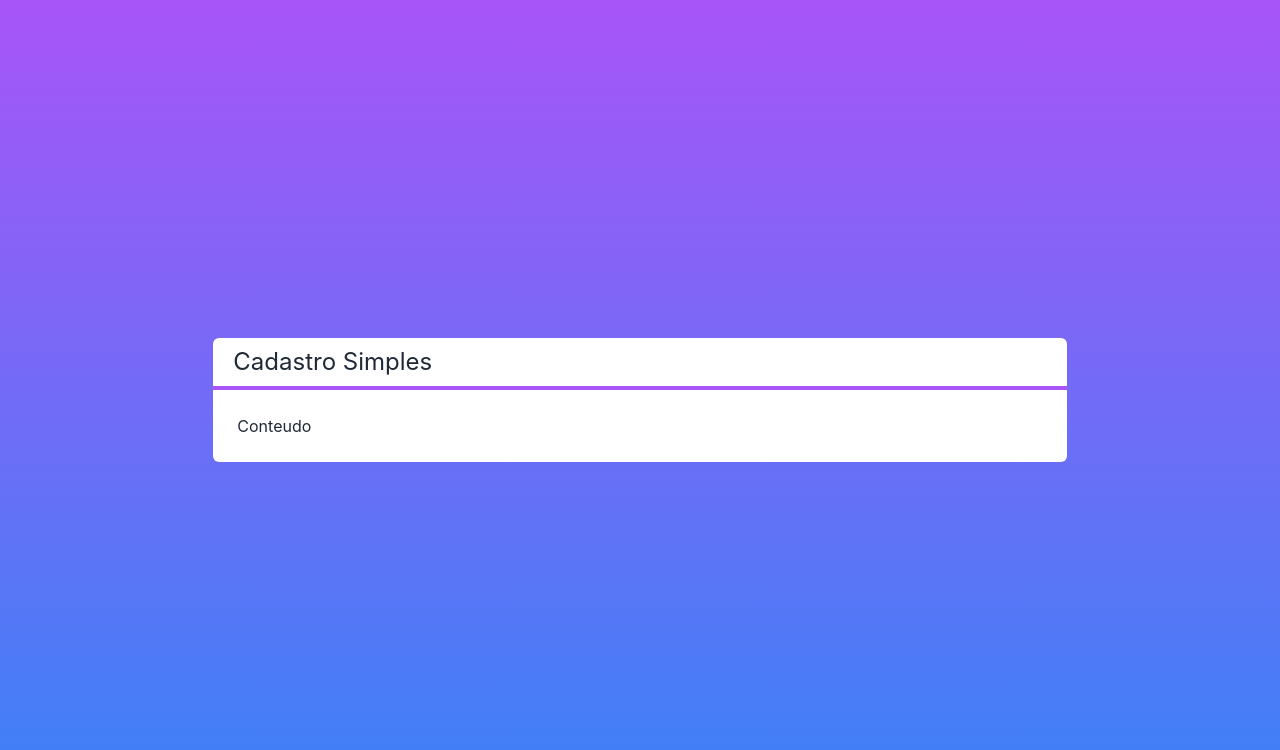
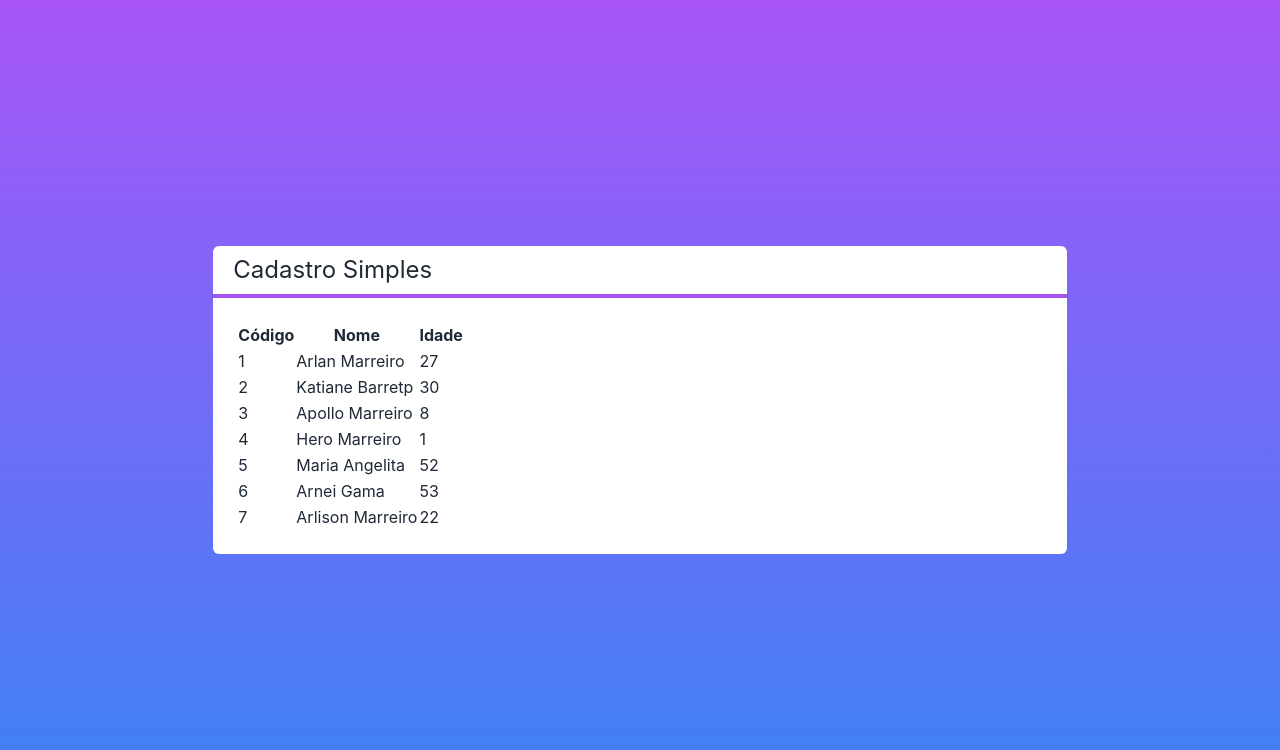
Before and after one commit to arlansonic/NextJS-Crud, a Next.js app: page / in a window 1280 px wide. Shown: the top 750 px of the page. Built offline with nearby package versions, Linux system fonts and the light colour scheme.

Commit message:
Componente Tablea

```diff
--- /dev/null
+++ b/src/components/Tabela.tsx
@@ -0,0 +1,42 @@
+import Cliente from '../core/Cliente'
+
+interface TabelaProps {
+    clientes: Cliente[]
+}
+
+export default function Tabela(props: TabelaProps) {
+
+    function renderizarCabecalho() {
+        return (
+            <tr>
+                <th>Código</th>
+                <th>Nome</th>
+                <th>Idade</th>
+            </tr>
+        )
+    }
+
+    function renderizarDados() {
+        return props.clientes?.map((cliente, i) => {
+            return (
+                <tr key={cliente.id}>
+                    <td>{cliente.id}</td>
+                    <td>{cliente.nome}</td>
+                    <td>{cliente.idade}</td>
+                </tr>
+            )
+        })
+    }
+
+    return (
+        <table>
+            {/* Cabeçalho Tabela */}
+            <thead>
+                {renderizarCabecalho()}
+            </thead>
+            <tbody>
+                {renderizarDados()}
+            </tbody>
+        </table>
+    )
+}
--- a/src/pages/index.tsx
+++ b/src/pages/index.tsx
@@ -1,10 +1,23 @@
 import Layout from "../components/Layout";
+import Tabela from "../components/Tabela";
+import Cliente from "../core/Cliente";
 
 export default function Home() {
+
+  const clientes = [
+    new Cliente('Arlan Marreiro', 27, '1'),
+    new Cliente('Katiane Barretp', 30, '2'),
+    new Cliente('Apollo Marreiro', 8, '3'),
+    new Cliente('Hero Marreiro', 1, '4'),
+    new Cliente('Maria Angelita', 52, '5'),
+    new Cliente('Arnei Gama', 53, '6'),
+    new Cliente('Arlison Marreiro', 22, '7')
+  ]
+
   return (
     <div className={`flex justify-center items-center h-screen bg-gradient-to-t from-blue-500 to-purple-500 text-white`}>
       <Layout titulo="Cadastro Simples">
-      <span>Conteudo</span>
+        <Tabela clientes={clientes}></Tabela>
       </Layout>
     </div>
   )
```
Also changed, not shown: src/core/Cliente.ts (renamed from src/components/core/Cliente.ts).
